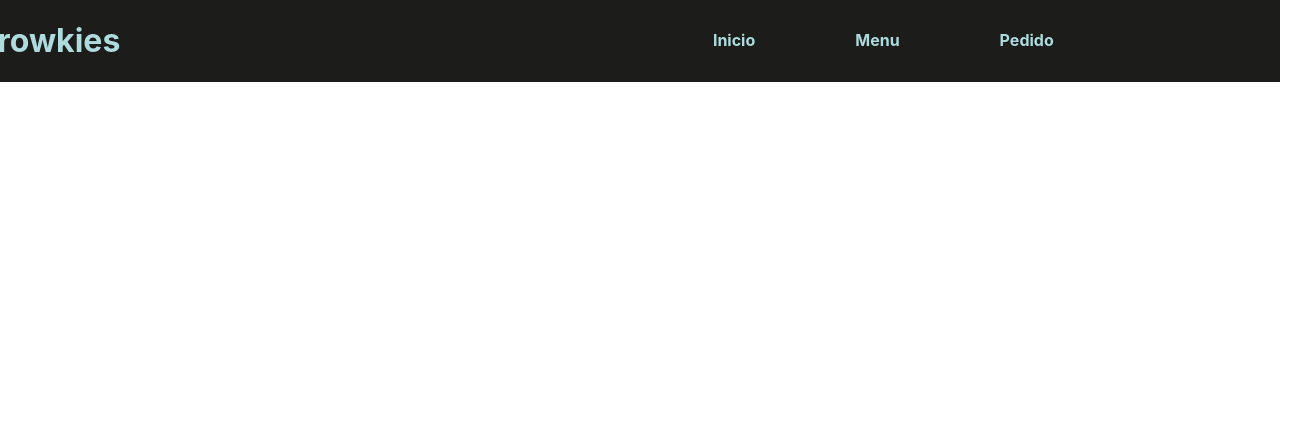
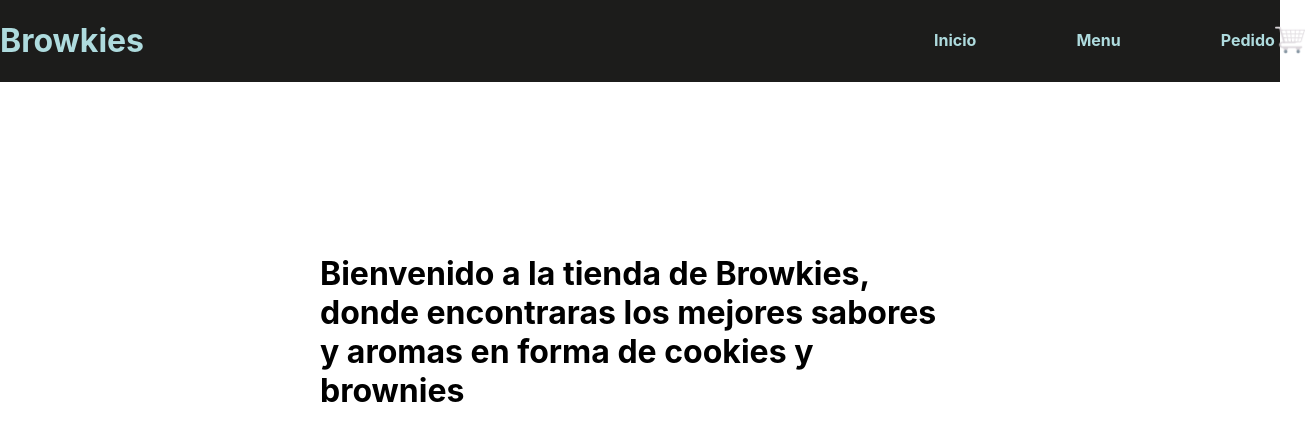
Before and after one commit to nelsonjcamacaro/browkies-ar, a React (Create React App) app: page / in a window 1280 px wide. Shown: the top 440 px of the page, 1305 px wide, since content can reach past the window. Built offline with nearby package versions, Linux system fonts and the light colour scheme.

Commit message:
creacion de componentes 'cart widget' e 'ItemListContainer' haciendo uso de props

```diff
--- a/public/index.html
+++ b/public/index.html
@@ -10,6 +10,7 @@
       content="Web site created using create-react-app"
     />
     <link rel="apple-touch-icon" href="%PUBLIC_URL%/logo192.png" />
+
     <!--
       manifest.json provides metadata used when your web app is installed on a
       user's mobile device or desktop. See https://developers.google.com/web/fundamentals/web-app-manifest/
--- a/src/App.css
+++ b/src/App.css
@@ -47,7 +47,7 @@
 }
 
 .main-h1{
-  margin-left: -250px;
+  margin-right: 650px;
 }
 
 .ul-navbar{
@@ -63,3 +63,19 @@
   color: #aedbde;
   font-weight: bolder;
 }
+
+.cart-widget{
+  width: 30px;
+  height: 30px;
+  margin-top: 25px;
+}
+
+.div-itemlistcontainer{
+  display: grid;
+  place-items: center;
+  height: 500px ;
+}
+
+.h1-itemlistcontainer{
+  width: 50%;
+}
--- a/src/App.js
+++ b/src/App.js
@@ -1,9 +1,13 @@
 import logo from './logo.svg';
 import './App.css';
 import Navbar from './components/NavBar'
+import ItemListContainer from './components/ItemListContainer';
 function App() {
   return (
-    <Navbar/>
+    <>
+      < Navbar />
+      < ItemListContainer />
+    </>
   );
 }
 
--- /dev/null
+++ b/src/components/CartWidget.jsx
@@ -0,0 +1,10 @@
+import Cartlogo from "../assets/img/carrito-de-compras.png"
+
+
+function CartWidget(){
+    return (
+        <a href="..."><img src={Cartlogo} alt="CartLogo" className="cart-widget"/></a>)
+}
+
+
+export default CartWidget;
--- /dev/null
+++ b/src/components/ItemListContainer.jsx
@@ -0,0 +1,14 @@
+
+
+
+
+function ItemListContainer({greeting="Bienvenido a la tienda de Browkies, donde encontraras los mejores sabores y aromas en forma de cookies y brownies"}){
+
+    return(
+        <div className="div-itemlistcontainer">
+            <h1 className="h1-itemlistcontainer">{greeting}</h1>
+        </div>
+    )
+}
+
+export default ItemListContainer;
--- a/src/components/NavBar.jsx
+++ b/src/components/NavBar.jsx
@@ -1,3 +1,4 @@
+import CartWidget from "./CartWidget";
 
 
 
@@ -15,6 +16,7 @@ function NavBar(){
                     <li><a href="#" className="li-navbar">Pedido</a></li>
                 </ul>
             </nav>
+            <CartWidget/>
         </header>)
 }
 
```
Also changed, not shown: img/carrito-de-compras.png (added), src/assets/img/carrito-de-compras.png (added).
